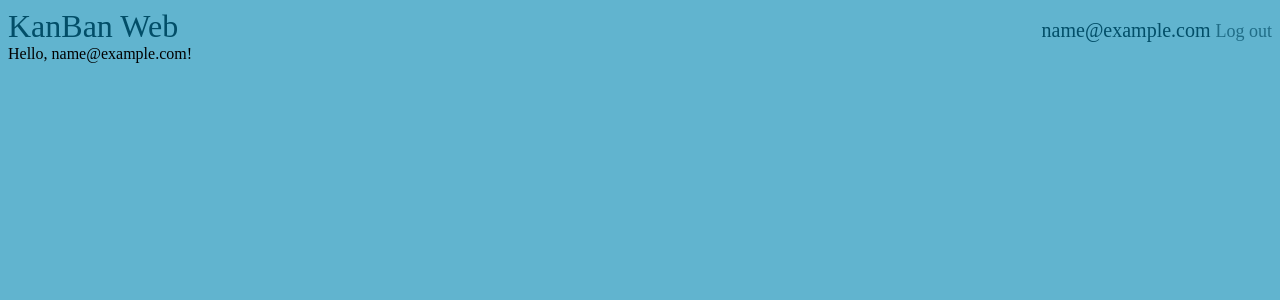
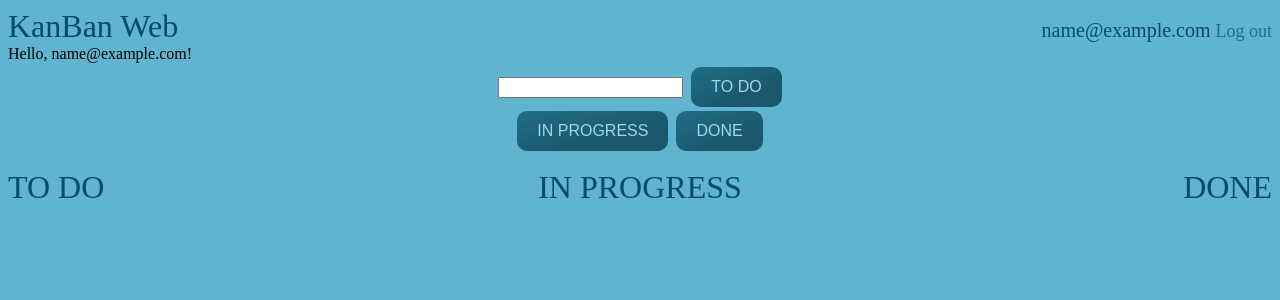
Before and after one commit to kr3go6/KanbanWeb, a Flask app: page /board in a window 1280 px wide. Shown: the top 300 px of the page. Run offline with Flask 3, Linux system fonts and the light colour scheme; the visitor is signed in with stand-in values (Sample User, id 1); data comes from the database, SQL or seed files in the repository; data that the repository does not hold is empty.

Commit message:
Add the ability to create a note in one of the columns

```diff
--- a/app/static/board.css
+++ b/app/static/board.css
@@ -34,6 +34,24 @@ a {
     width:33%;
 }
 
+.kb1 {
+    display:table-cell;
+    font-size: 32px;
+    width:33%;
+}
+.kb2 {
+    display:table-cell;
+    font-size: 32px;
+    text-align:center;
+    width:34%;
+}
+.kb3 {
+    display:table-cell;
+    font-size: 32px;
+    text-align:right;
+    width:33%;
+}
+
 .styled {
     border: 0;
     line-height: 2.5;
--- a/app/templates/board.html
+++ b/app/templates/board.html
@@ -16,5 +16,54 @@
 		</div>
 
 		Hello, {{current_user.email}}!
+
+		<div class="table">
+		    <div class="tr">
+		        <div class="kb1"></div>
+		        <div class="kb2">
+		        	<form action="add_kanban" method="POST">
+			        	<input type="text" id="new_kb" name="new_kanban">
+			        	<button class="favorite styled" type="submit" name="kb_type" value="to_do">TO DO</button>
+			        	<button class="favorite styled" type="submit" name="kb_type" value="in_progress">IN PROGRESS</button>
+			        	<button class="favorite styled" type="submit" name="kb_type" value="done">DONE</button>
+		        	<form>
+		        </div>
+		        <div class="kb3"></div>
+		    </div>
+		</div>
+		<br>
+		<div class="table">
+		    <div class="tr">
+		        <div class="kb1">
+		        TO DO
+
+		        {% for todo in todos %}
+			    <p>
+			    {{ todo.content }}
+			    </p>
+			    {% endfor %}
+		    	</div>
+
+		        <div class="kb2">
+		        IN PROGRESS
+
+		        {% for inprog in inprogs %}
+			    <p>
+			    {{ inprog.content }}
+			    </p>
+			    {% endfor %}
+		    	</div>
+
+		        <div class="kb3">
+		        DONE
+
+		        {% for done in dones %}
+			    <p>
+			    {{ done.content }}
+			    </p>
+			    {% endfor %}
+		    	</div>
+		    </div>
+		</div>
 	</body>
 </html>
--- a/app/views.py
+++ b/app/views.py
@@ -1,7 +1,10 @@
 from flask import Blueprint
-from flask import redirect, url_for
+from flask import redirect, url_for, request
 from flask import render_template
 from flask_login import current_user
+from app import db
+from datetime import datetime
+from .models import User, Kanban
 
 views = Blueprint("views", __name__)
 
@@ -15,4 +18,45 @@ def home():
 def board():
     if not current_user.is_authenticated:
         return redirect(url_for("auth.login"))
+
+    user = User.query.filter_by(email=current_user.email,
+            password_hash=current_user.password_hash).first()
+
+
+    if user:
+        todos = Kanban.query.filter_by(uid=user.id, type=0)
+        inprogs = Kanban.query.filter_by(uid=user.id, type=1)
+        dones = Kanban.query.filter_by(uid=user.id, type=2)
+
+        return render_template("board.html", todos=todos, inprogs=inprogs, dones=dones)
+
     return render_template("board.html")
+
+@views.route("/add_kanban", methods=["GET", "POST"])
+def add_kanban():
+    if not current_user.is_authenticated:
+        return redirect(url_for("auth.login"))
+
+    user = User.query.filter_by(email=current_user.email,
+            password_hash=current_user.password_hash).first()
+
+    if user:
+        if request.method == "POST":
+            kb_text = request.form.get("new_kanban")
+
+            if kb_text == "":
+                return redirect(url_for("views.board"))
+
+            kb_type = request.form.get("kb_type")
+
+            if kb_type not in ("to_do", "in_progress", "done"):
+                return redirect(url_for("views.board"))
+
+            kb_type = ("to_do", "in_progress", "done").index(kb_type)
+
+            new_kanban = Kanban(uid=current_user.id,
+                    type=kb_type, content=kb_text, create_time=datetime.now())
+            db.session.add(new_kanban)
+            db.session.commit()
+
+    return redirect(url_for("views.board"))
```
